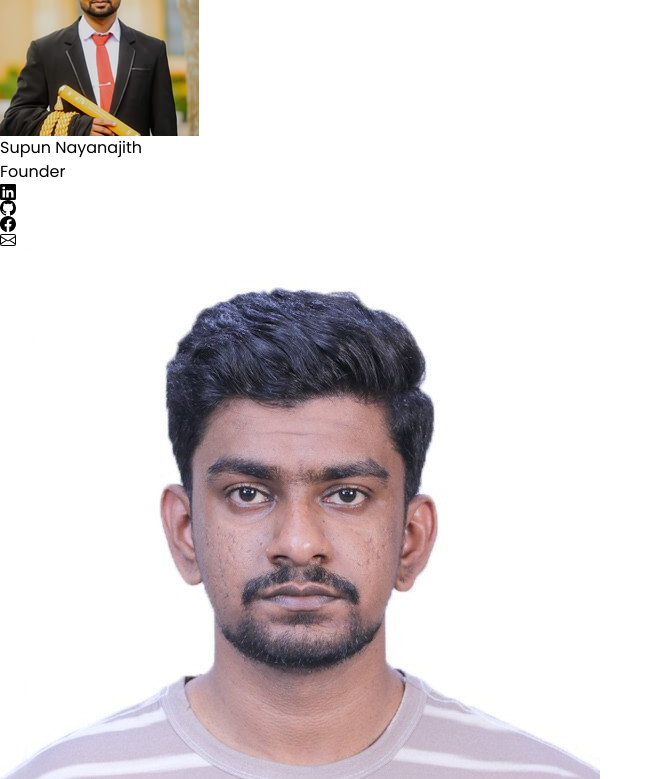
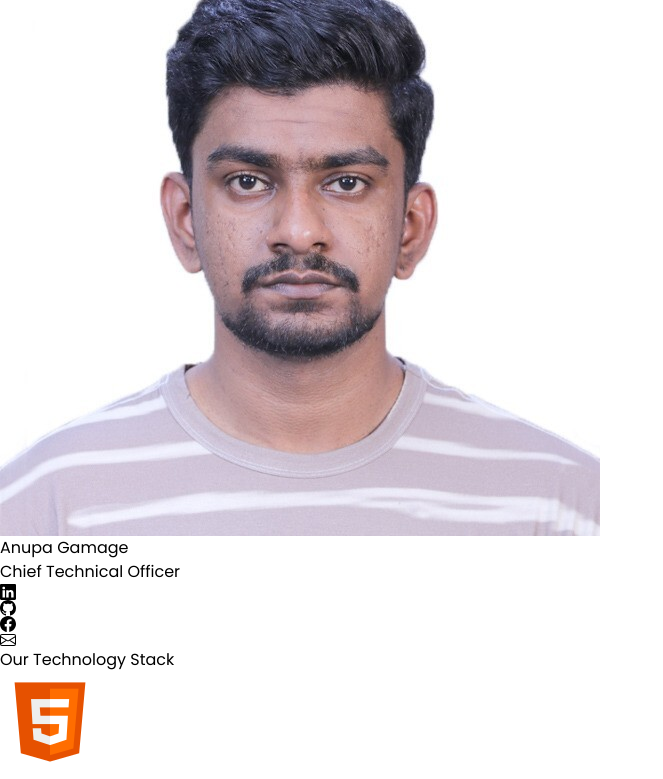
Before and after one commit to BackendExpert/SiteBAL, a React (Vite) app: page / in a window 1280 px wide. Shown: the part 10060-10839 px from the top of the page, without its empty margins (0-663 px from the left). Built offline with nearby package versions, Linux system fonts and the light colour scheme.

Commit message:
Update OurTeam.jsx

```diff
--- a/src/pages/HomePage/OurTeam.jsx
+++ b/src/pages/HomePage/OurTeam.jsx
@@ -39,35 +39,6 @@ const OurTeam = () => {
 
         {
             id: 2,
-            name: 'Supun Nayanajith',
-            image: Founder,
-            post: 'Founder',
-            Social: [
-                {
-                    id: 1,
-                    Icon: <BsLinkedin />,
-                    link: 'https://www.linkedin.com/in/supun-nayanajith-a13b2b165/'
-                },
-                {
-                    id: 2,
-                    Icon: <BsGithub />,
-                    link: ''
-                },
-                {
-                    id: 3,
-                    Icon: <BsFacebook />,
-                    link: ''
-                },
-                {
-                    id: 4,
-                    Icon: <BsEnvelope />,
-                    link: ''
-                }
-            ]
-        },
-
-        {
-            id: 3,
             name: 'Anupa Gamage',
             image: CTO,
             post: 'Chief Technical Officer',
```
